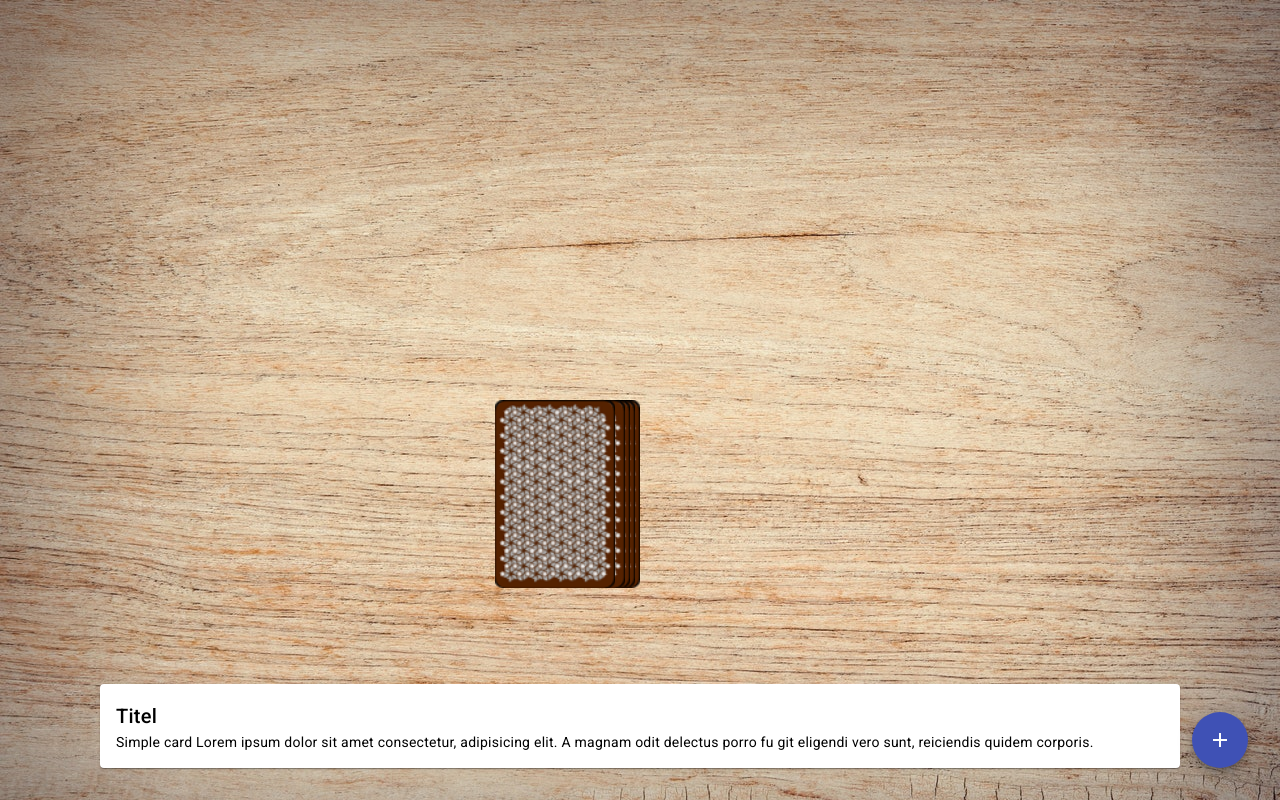
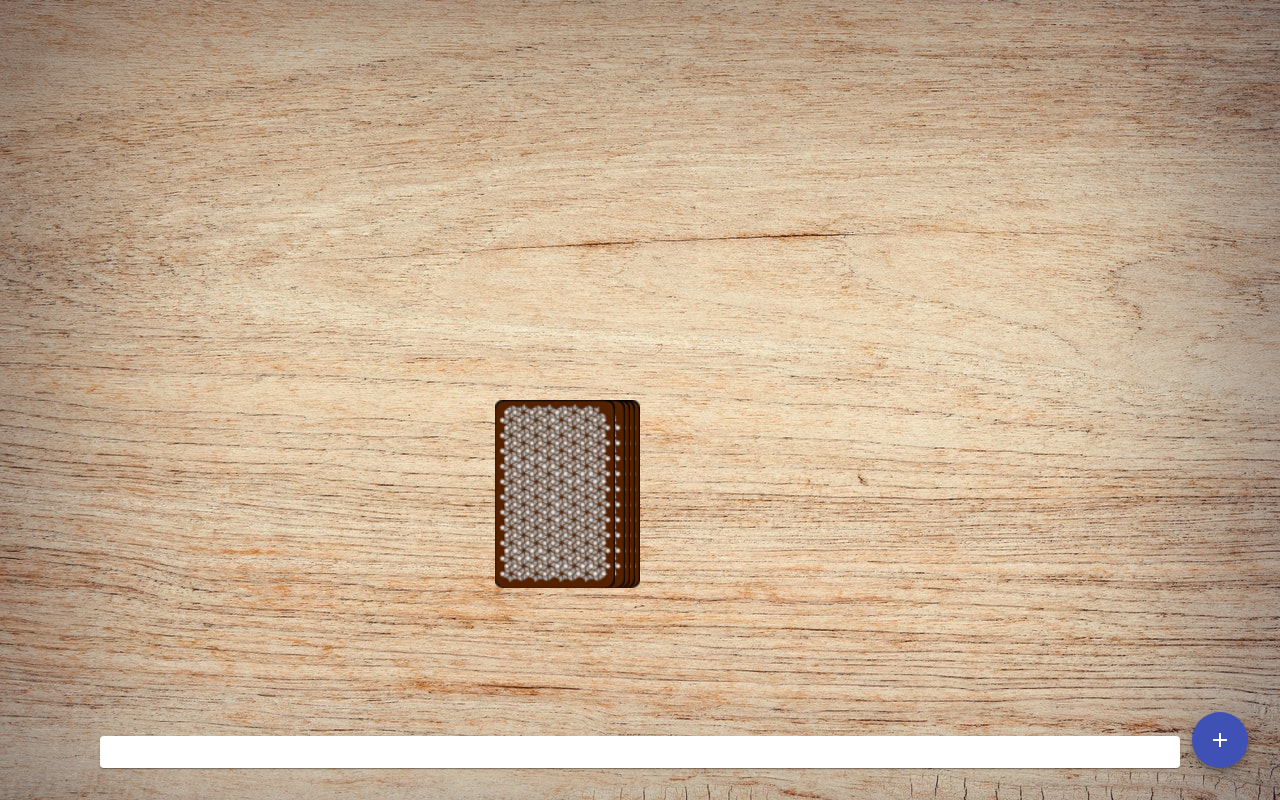
Before and after one commit to Kateranlah/ringoffire, an Angular app: page /game in a window 1280 px wide. Built offline with nearby package versions, Linux system fonts and the light colour scheme.

Commit message:
game description and title fits to card

```diff
--- a/src/app/game-info/game-info.component.html
+++ b/src/app/game-info/game-info.component.html
@@ -1,5 +1,5 @@
 <mat-card>
 
-    <mat-card-content>     <mat-card-title>  Titel</mat-card-title>Simple card Lorem ipsum dolor sit amet consectetur, adipisicing elit. A magnam odit delectus porro fu
-        git eligendi vero sunt, reiciendis quidem corporis.</mat-card-content>
+    <mat-card-content>     <mat-card-title>  {{ title }}</mat-card-title>
+        {{ description }}</mat-card-content>
   </mat-card>
--- a/src/app/game-info/game-info.component.ts
+++ b/src/app/game-info/game-info.component.ts
@@ -1,10 +1,63 @@
-import { Component } from '@angular/core';
+import { Component, Input, OnChanges } from '@angular/core'
 
 @Component({
   selector: 'app-game-info',
   templateUrl: './game-info.component.html',
-  styleUrls: ['./game-info.component.scss']
+  styleUrls: ['./game-info.component.scss'],
 })
-export class GameInfoComponent {
+export class GameInfoComponent implements OnChanges {
+  cardAction = [
+    {
+      title: 'Waterfall',
+      description:
+        'Everyone has to start drinking at the same time. As soon as player 1 stops drinking, player 2 may stop drinking. Player 3 may stop as soon as player 2 stops drinking, and so on.',
+    },
+    { title: 'You', description: 'You decide who drinks' },
+    { title: 'Me', description: 'Congrats! Drink a shot!' },
+    {
+      title: 'Category',
+      description:
+        'Come up with a category (e.g. Colors). Each player must enumerate one item from the category.',
+    },
+    {
+      title: 'Bust a jive',
+      description:
+        'Player 1 makes a dance move. Player 2 repeats the dance move and adds a second one. ',
+    },
+    { title: 'Chicks', description: 'All girls drink.' },
+    {
+      title: 'Heaven',
+      description: 'Put your hands up! The last player drinks!',
+    },
+    {
+      title: 'Mate',
+      description:
+        'Pick a mate. Your mate must always drink when you drink and the other way around.',
+    },
+    { title: 'Thumbmaster', description: '' },
+    { title: 'Men', description: 'All men drink.' },
+    { title: 'Quizmaster', description: '' },
+    {
+      title: 'Never have i ever...',
+      description:
+        'Say something you nnever did. Everyone who did it has to drink.',
+    },
+    {
+      title: 'Rule',
+      description:
+        'Make a rule. Everyone needs to drink when he breaks the rule.',
+    },
+  ]
 
+  title: string = ''
+  description: string = ''
+  @Input() card: string
+
+  ngOnChanges(): void {
+    if (this.card) {
+      let cardNumber = +this.card.split('_')[1]
+      this.title = this.cardAction[cardNumber - 1].title
+      this.description = this.cardAction[cardNumber - 1].description
+    }
+  }
 }
--- a/src/app/game/game.component.html
+++ b/src/app/game/game.component.html
@@ -19,7 +19,7 @@
 
 </div>
 
-<app-game-info class="pin-bottom"></app-game-info>
+<app-game-info [card]="currentCard" class="pin-bottom"></app-game-info>
 
 
 <button mat-fab color="primary" class="btn-add" (click)="openDialog()">
```
